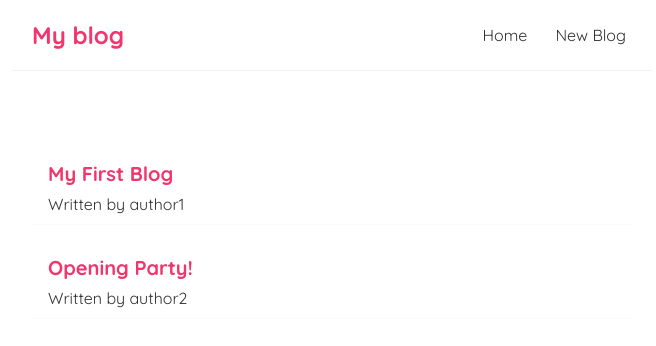
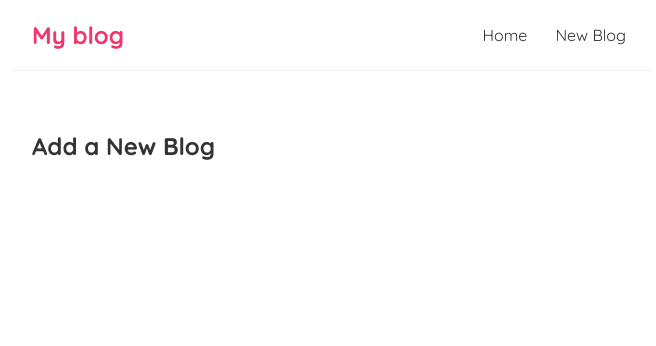
Before and after one commit to jen0828/blog-react, a React (Create React App) app: page /create in a window 1280 px wide. Shown: the top 346 px of the page, without its empty margins (308-964 px from the left). Built offline with nearby package versions, Linux system fonts and the light colour scheme; data requests are answered from the project's data file.

Commit message:
Add route for create path

```diff
--- a/src/App.js
+++ b/src/App.js
@@ -1,6 +1,7 @@
 import Navbar from './Navbar'
 import Home from './Home'
 import { BrowserRouter as Router, Route, Switch } from 'react-router-dom';
+import Create from './Create';
 
 function App() {
   return (
@@ -9,8 +10,11 @@ function App() {
         <Navbar />
         <div className="content">
           <Switch>
-            <Route path="/">
+            <Route exact path="/">
               <Home />
+            </Route>
+            <Route path="/create">
+              <Create />
             </Route>
           </Switch>
         </div>
```
